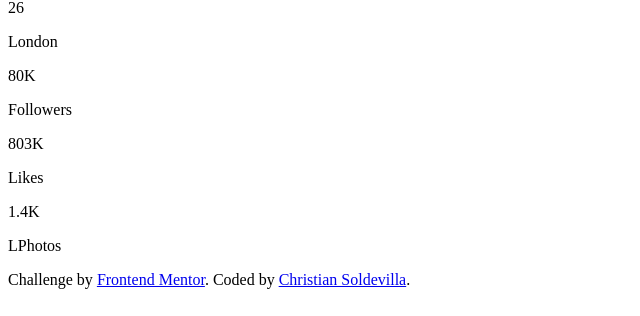
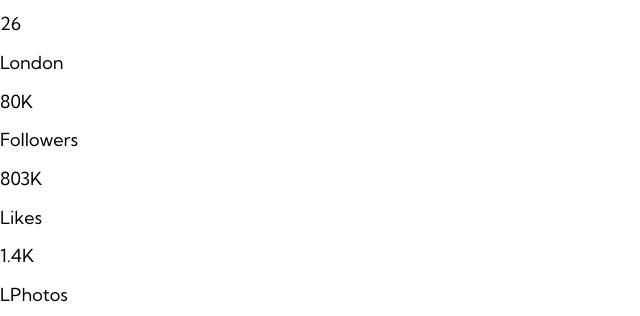
Before and after one commit to soldochris/Profile-card, a plain HTML site: page index.html in a window 1280 px wide. Shown: the part 176-492 px from the top of the page, without its empty margins (0-640 px from the left). Drawn offline with nearby package versions, Linux system fonts and the light colour scheme.

Commit message:
fonts, normalize and css custom properties

```diff
--- a/index.html
+++ b/index.html
@@ -3,11 +3,12 @@
 <head>
   <meta charset="UTF-8">
   <meta name="viewport" content="width=device-width, initial-scale=1.0">
-
   <link rel="icon" type="image/png" sizes="32x32" href="./images/favicon-32x32.png">
-
+  <link rel="preconnect" href="https://fonts.googleapis.com">
+  <link rel="preconnect" href="https://fonts.gstatic.com" crossorigin>
+  <link href="https://fonts.googleapis.com/css2?family=Kumbh+Sans:wght@100..900&display=swap" rel="stylesheet">
   <title>Frontend Mentor | Profile card component</title>
-
+  <link rel="stylesheet" href="https://cdnjs.cloudflare.com/ajax/libs/normalize/8.0.1/normalize.min.css" integrity="sha512-NhSC1YmyruXifcj/KFRWoC561YpHpc5Jtzgvbuzx5VozKpWvQ+4nXhPdFgmx8xqexRcpAglTj9sIBWINXa8x5w==" crossorigin="anonymous" referrerpolicy="no-referrer" />
   <link rel="stylesheet" href="styles.css">
 </head>
 <body>
--- a/styles.css
+++ b/styles.css
@@ -0,0 +1,15 @@
+:root{
+  --Dark-cyan: hsl(185, 75%, 39%);
+  --Very-dark-desaturated-blue: hsl(229, 23%, 23%);
+  --Dark-grayish-blue: hsl(227, 10%, 46%);
+  --Dark-gray: hsl(0, 0%, 59%);
+}
+
+*{
+  box-sizing: border-box;
+}
+
+body{
+  font-family: "Kumbh Sans", sans-serif;
+  font-size: 18px;
+}
```
